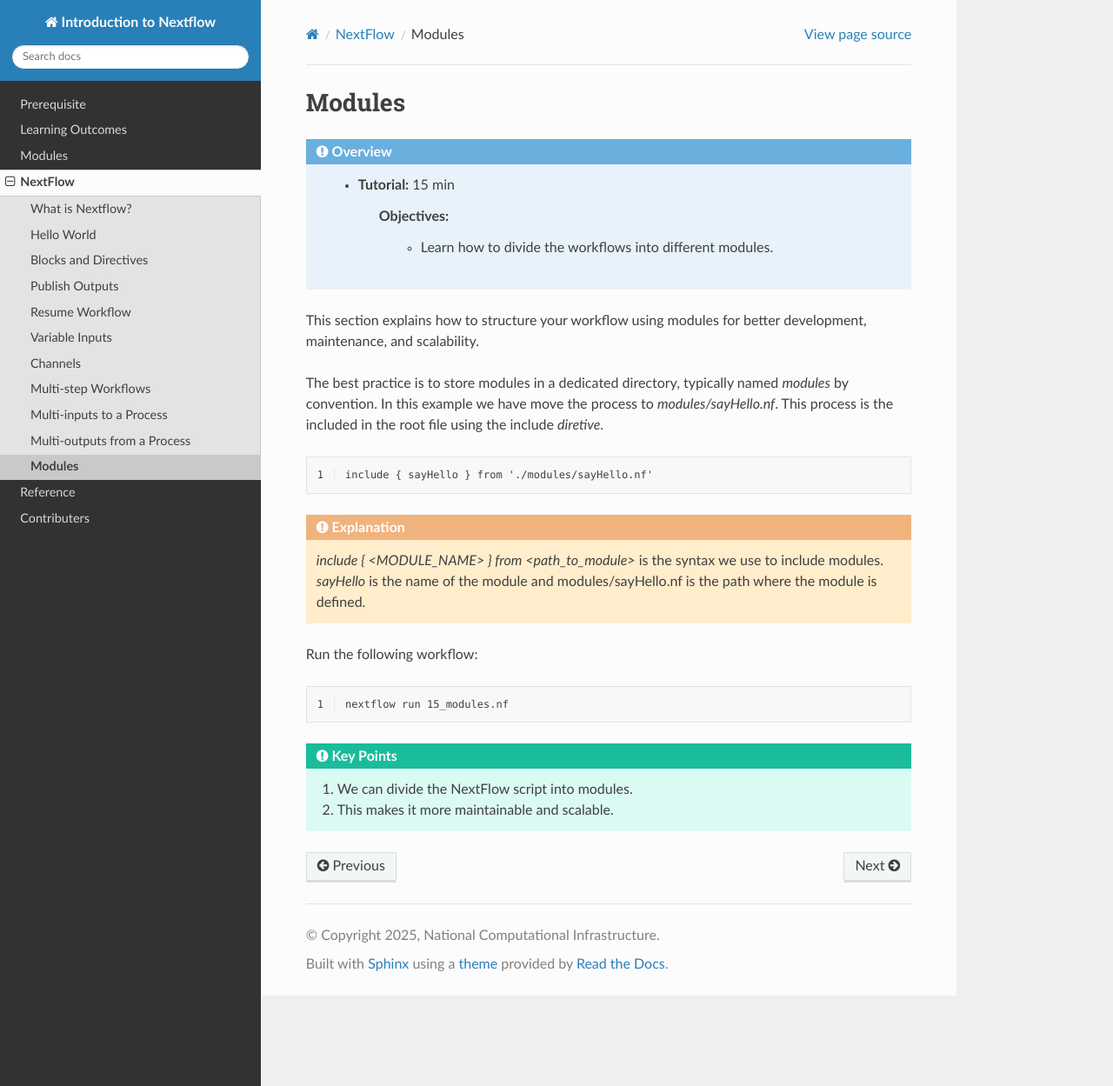
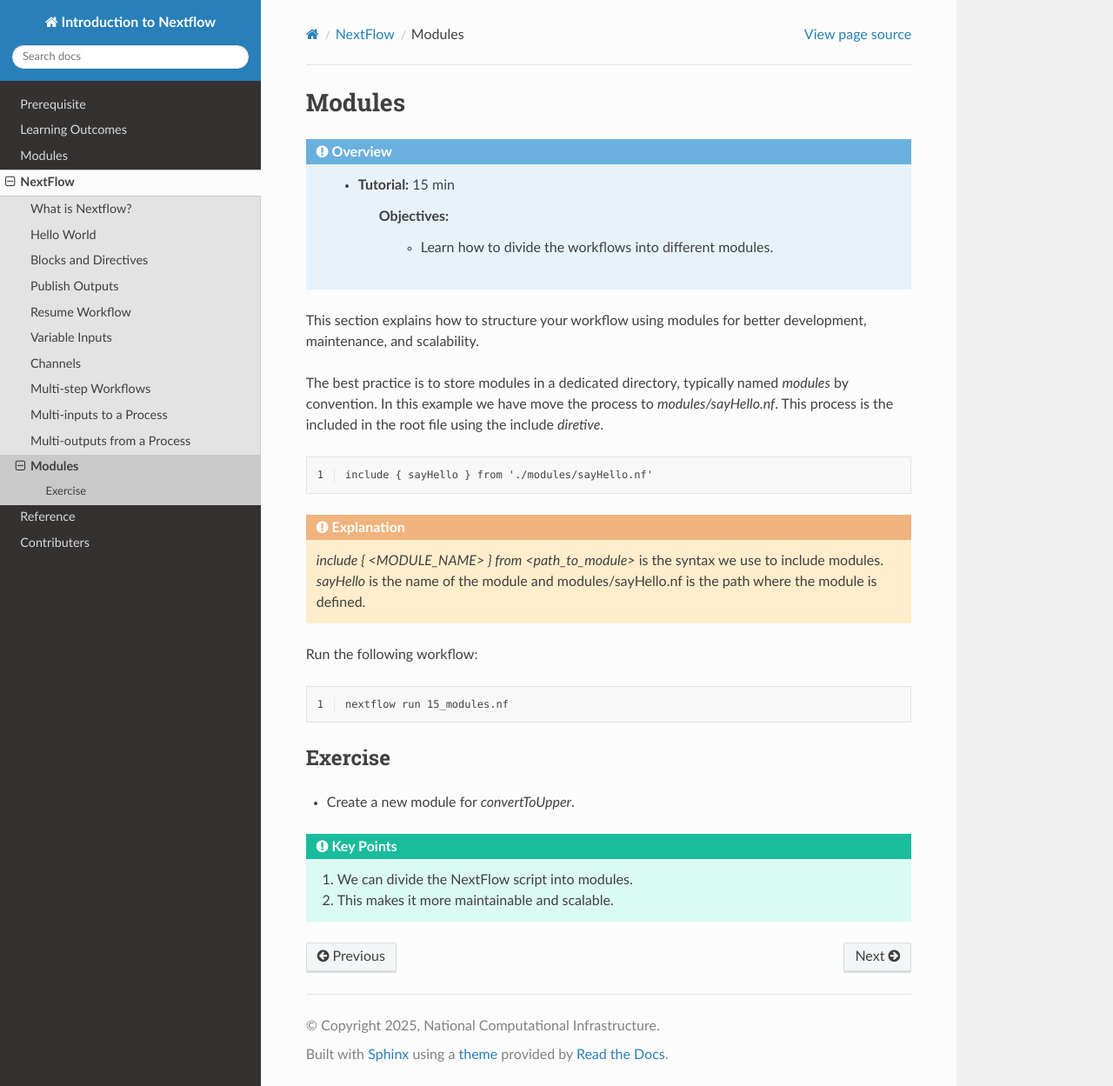
Before and after one commit to NCI900-Training-Organisation/intro-to-nextflow, a Sphinx documentation site: the page built from docs/source/tutorial/modules.rst, in a window 1280 px wide and 1249 px high. Shown: the whole window at 87% size. Built offline with Sphinx 7.4.7 and the Read the Docs theme 3.1.0, drawn with Linux system fonts in a browser that asks for light colours.

Commit message:
exercise included

```diff
--- a/docs/source/tutorial/modules.rst
+++ b/docs/source/tutorial/modules.rst
@@ -39,6 +39,12 @@
     nextflow run 15_modules.nf
 
 
+Exercise
+^^^^^^^^^
+
+- Create a new module for `convertToUpper`.
+
+
 .. admonition:: Key Points
    :class: hint
 
```
